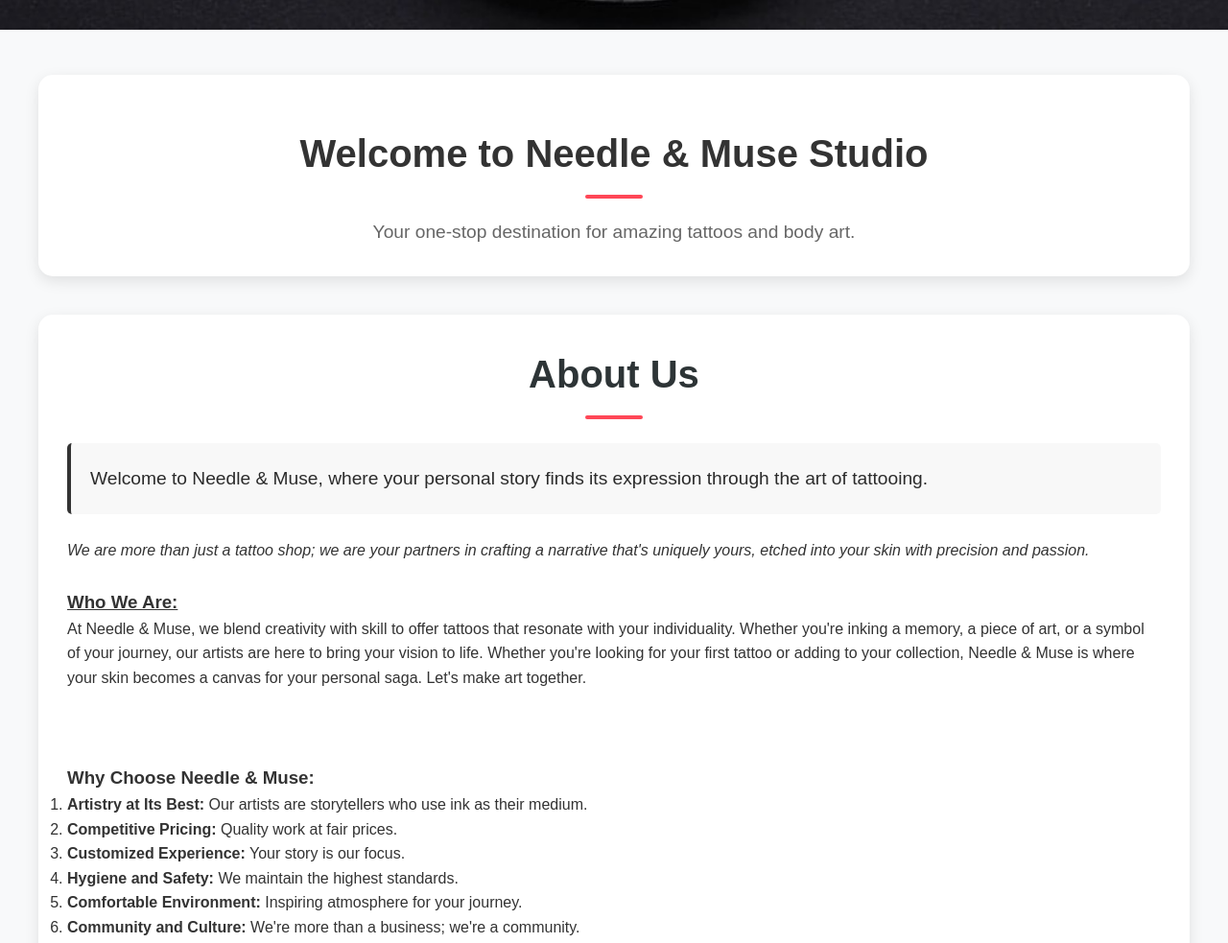
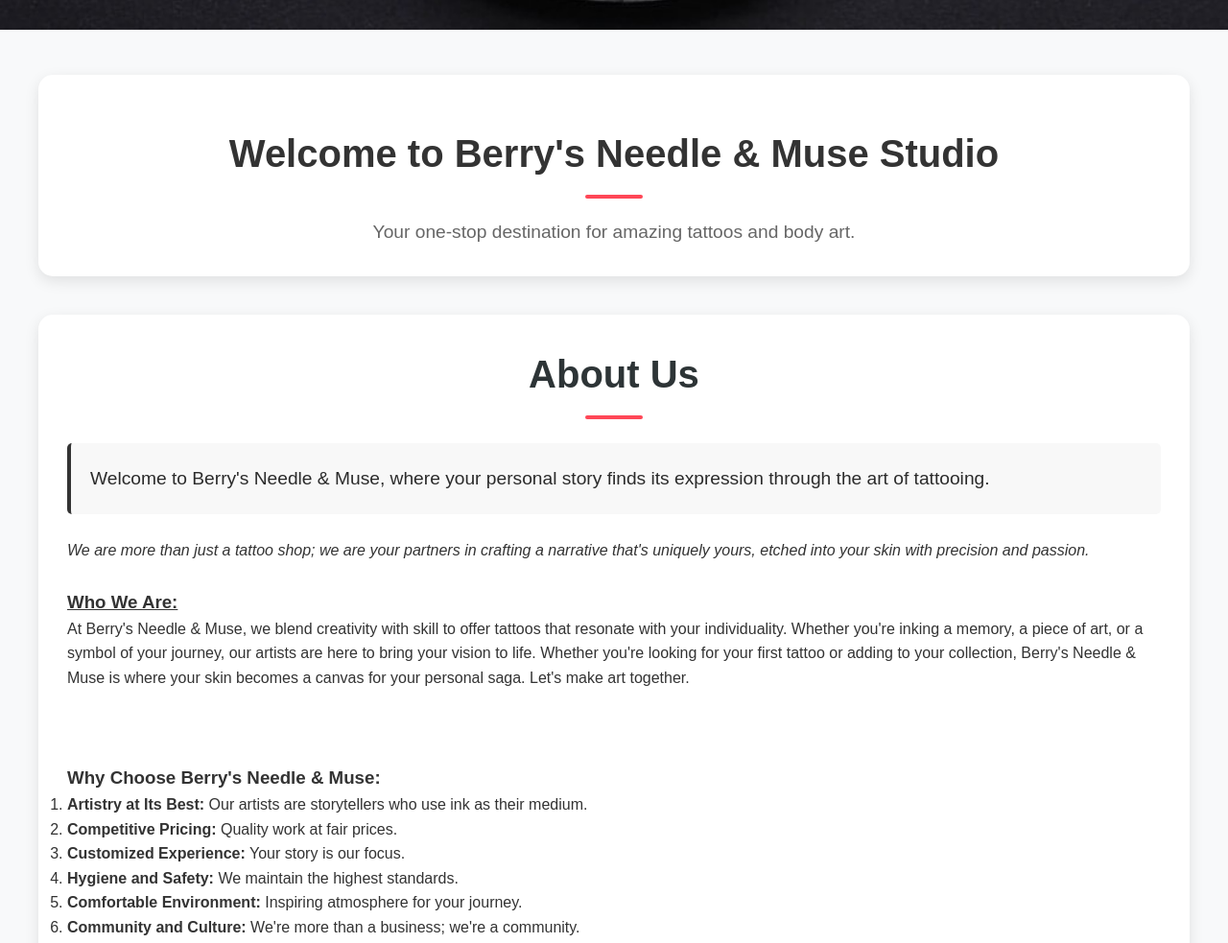
Before and after one commit to OGTB/Needle-Muse-Website, a plain HTML site: page index.html in a window 1280 px wide. Shown: the part 882-1865 px from the top of the page at 96% size. Drawn offline with Linux system fonts and the light colour scheme.

Commit message:
name update

```diff
--- a/index.html
+++ b/index.html
@@ -96,7 +96,7 @@ function toggleNav() {
 <head>
     <meta charset="UTF-8">
     <meta name="viewport" content="width=device-width, initial-scale=1.0">
-    <title>Needle & Muse Tattoo Studio</title>
+    <title>Berry's Needle & Muse Tattoo Studio</title>
     <link rel="stylesheet" href="styles.css">
 </head>
 </html></html>
@@ -104,7 +104,7 @@ function toggleNav() {
 <head>
     <meta charset="UTF-8">
     <meta name="viewport" content="width=device-width, initial-scale=1.0">
-    <title>Needle & Muse Tattoo Studio</title>
+    <title>Berry's Needle & Muse Tattoo Studio</title>
     <link rel="stylesheet" href="styles.css">
 </head>
 <body>
@@ -132,13 +132,13 @@ function toggleNav() {
 <head>
     <meta charset="UTF-8">
     <meta name="viewport" content="width=device-width, initial-scale=1.0">
-    <title>Needle & Muse Tattoo Studio</title>
+    <title>Berry's Needle & Muse Tattoo Studio</title>
     <link rel="stylesheet" href="styles.css">
     <img src="Images\Needle1.jpg" alt="Creative Header Image" style="width: 100%; height: auto;"></html>
 </head>
 <body>
     <div class="container" id="home">
-        <h2 style="font-family: 'Arial', sans-serif; color: #333; text-align: center; margin-top: 20px; width: 100%;">Welcome to Needle & Muse Studio</h2>
+        <h2 style="font-family: 'Arial', sans-serif; color: #333; text-align: center; margin-top: 20px; width: 100%;">Welcome to Berry's Needle & Muse Studio</h2>
         <p>Your one-stop destination for amazing tattoos and body art.</p>
     </div>
     <div class="container" id="about">
@@ -153,15 +153,15 @@ function toggleNav() {
             border-left: 4px solid #333;
             border-radius: 5px;
             text-align: justify;
-        ">Welcome to Needle & Muse, where your personal story finds its expression through the art of tattooing.
+        ">Welcome to Berry's Needle & Muse, where your personal story finds its expression through the art of tattooing.
         <br><p><i>We are more than just a tattoo shop; we are your partners in crafting a narrative that's uniquely yours, etched into your skin with precision and passion.</i>
         </p></p></br>
 
         <h3><u>Who We Are:</u></h3>
-        <p>At Needle & Muse, we blend creativity with skill to offer tattoos that resonate with your individuality. Whether you're inking a memory, a piece of art, or a symbol of your journey, our artists are here to bring your vision to life.
-            Whether you're looking for your first tattoo or adding to your collection, Needle & Muse is where your skin becomes a canvas for your personal saga. Let's make art together.</p>
+        <p>At Berry's Needle & Muse, we blend creativity with skill to offer tattoos that resonate with your individuality. Whether you're inking a memory, a piece of art, or a symbol of your journey, our artists are here to bring your vision to life.
+            Whether you're looking for your first tattoo or adding to your collection, Berry's Needle & Muse is where your skin becomes a canvas for your personal saga. Let's make art together.</p>
             <br><br><br>
-        <h3>Why Choose Needle & Muse:</h3>
+        <h3>Why Choose Berry's Needle & Muse:</h3>
         <ol>
             <li><strong>Artistry at Its Best:</strong> Our artists are storytellers who use ink as their medium.</li>
             <li><strong>Competitive Pricing:</strong> Quality work at fair prices.</li>
@@ -219,7 +219,7 @@ function toggleNav() {
         </div></div>
     </div>
     <footer>
-        <p>&copy; 2024 Needle & Muse Studio. All rights reserved.</p>
+        <p>&copy; 2024 Berry's Needle & Muse Studio. All rights reserved.</p>
     </footer>
     </footer>
     <script src="scripts.js"></script>
@@ -227,9 +227,9 @@ function toggleNav() {
 </html>
 <script>
     document.addEventListener('DOMContentLoaded', function() {
-        document.querySelector('header h1').textContent = "Needle & Muse";
-        document.querySelector('div#home h2').textContent = "Welcome to Needle & Muse";
-        document.querySelector('div#about p').textContent = "At Needle & Muse, we have a team of professional tattoo artists with years of experience. We are dedicated to providing you with the best tattoo experience.";
-        document.querySelector('footer p').innerHTML = "&copy; 2023 Needle & Muse. All rights reserved.";
+        document.querySelector('header h1').textContent = "Berry's Needle & Muse";
+        document.querySelector('div#home h2').textContent = "Welcome to Berry's Needle & Muse";
+        document.querySelector('div#about p').textContent = "At Berry's Needle & Muse, we have a team of professional tattoo artists with years of experience. We are dedicated to providing you with the best tattoo experience.";
+        document.querySelector('footer p').innerHTML = "&copy; 2023 Berry's Needle & Muse. All rights reserved.";
     });
 </script>
```
